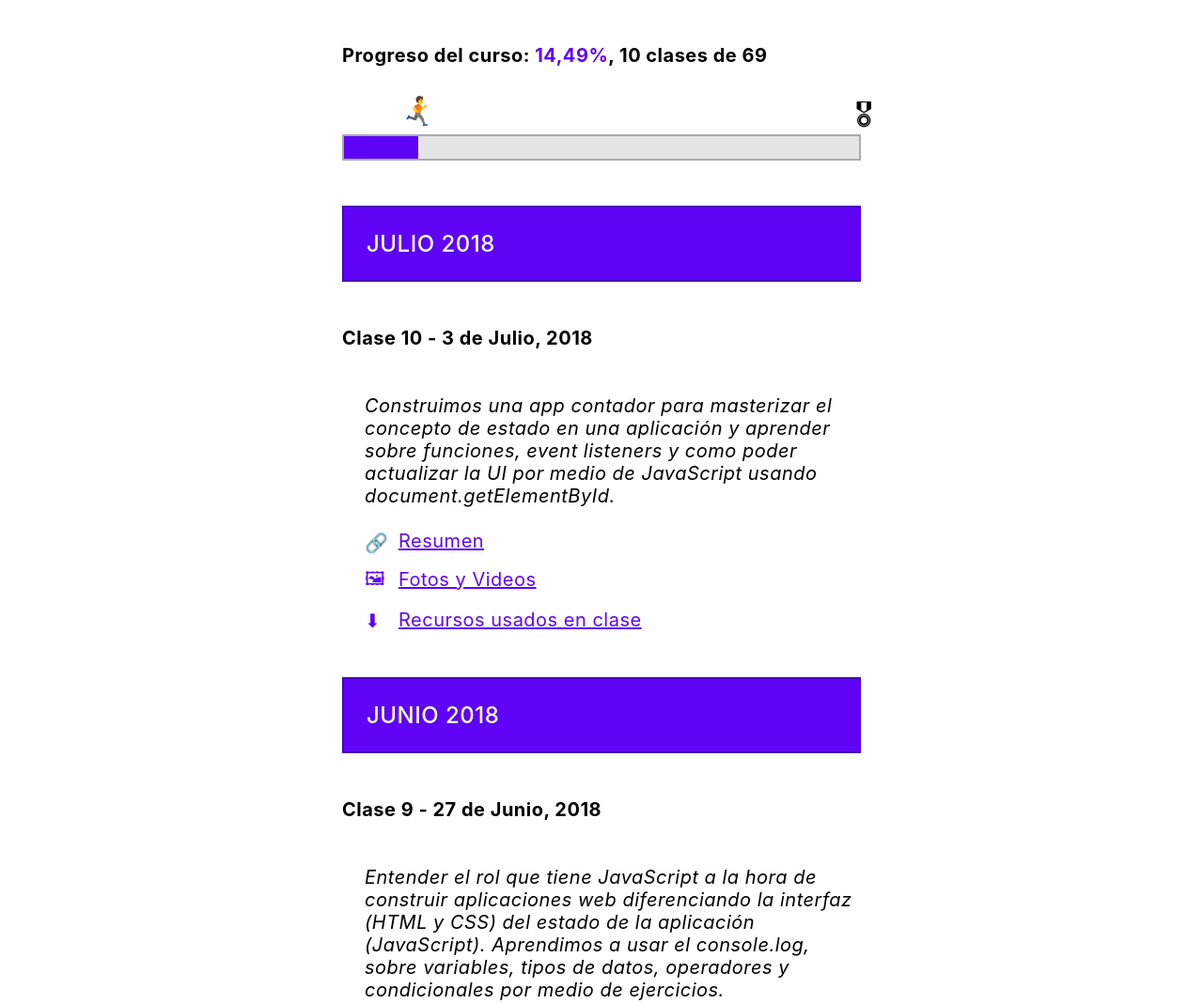
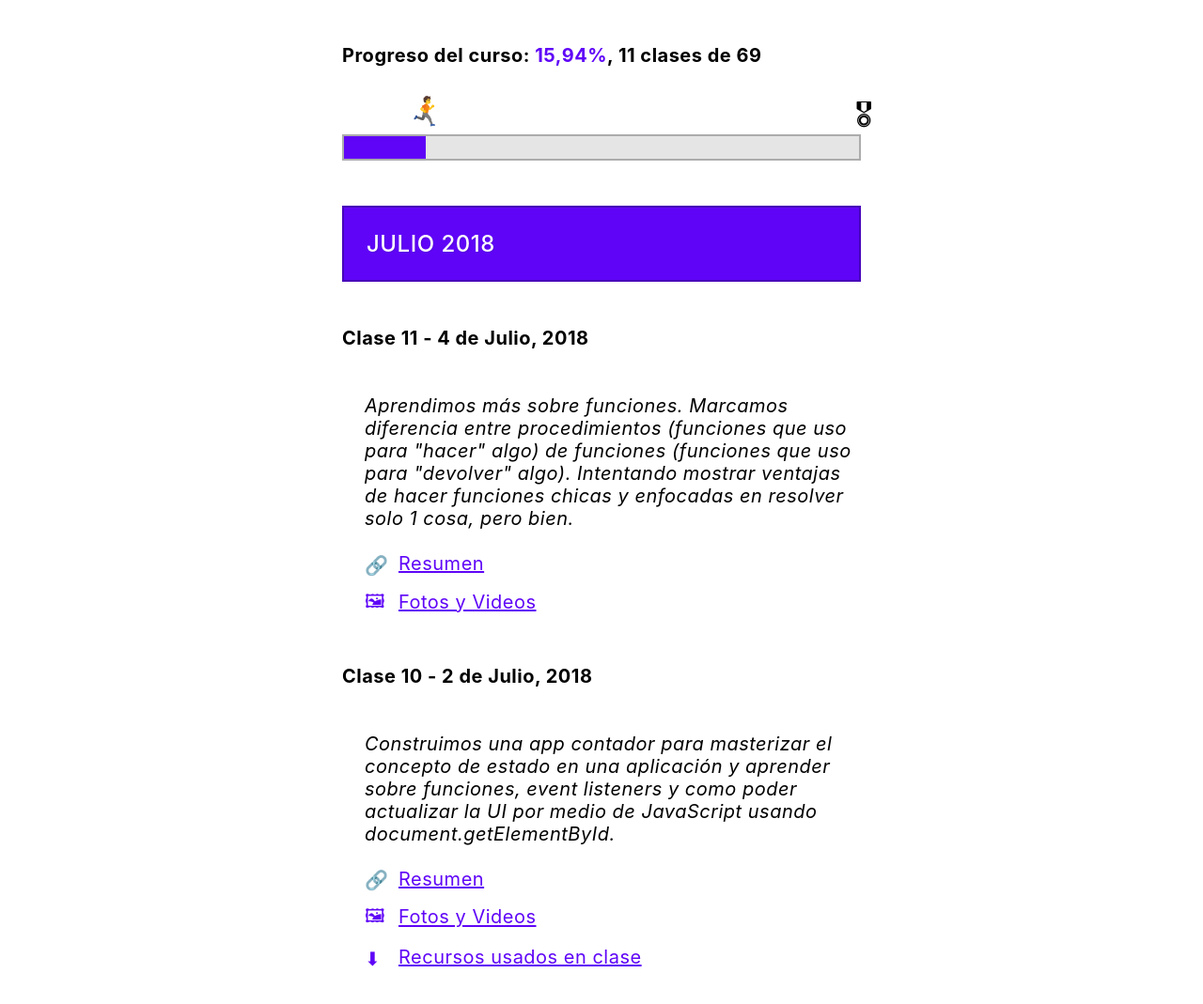
Before and after one commit to durancristhian/acamica-dwfs-belgrano, a website: page public/index.html in a window 1280 px wide. Shown: the part 235-1304 px from the top of the page at 94% size. Drawn offline with Linux system fonts and the light colour scheme.

Commit message:
Add lesson 11

```diff
--- a/public/index.html
+++ b/public/index.html
@@ -34,17 +34,31 @@
         <div class="inner-container">
             <div class="progress-section">
                 <h4>Progreso del curso:
-                    <span class="color-animation">14,49%</span>, 10 clases de 69</h4>
+                    <span class="color-animation">15,94%</span>, 11 clases de 69</h4>
                 <div class="progress-bar-container">
-                    <div class="girl" style="left: 14.49%;">🏃</div>
+                    <div class="girl" style="left: 15.94%;">🏃</div>
                     <div class="medal">🎖</div>
-                    <div class="background-animation progress-bar" style="width: 14.49%;"></div>
+                    <div class="background-animation progress-bar" style="width: 15.94%;"></div>
                 </div>
             </div>
             <h3 class="background-animation">Julio 2018</h3>
             <div class="lesson">
                 <div>
-                    <h4>Clase 10 - 3 de Julio, 2018</h4>
+                    <h4>Clase 11 - 4 de Julio, 2018</h4>
+                </div>
+                <div>
+                    <p>
+                        <em>Aprendimos más sobre funciones. Marcamos diferencia entre procedimientos (funciones que uso para
+                            "hacer" algo) de funciones (funciones que uso para "devolver" algo). Intentando mostrar ventajas
+                            de hacer funciones chicas y enfocadas en resolver solo 1 cosa, pero bien.</em>
+                    </p>
+                    <a href="https://drive.google.com/open?id=1XPQvbDfjQ3_6Hw7GZNhpX37rRFgfN02S1QvXY86gxGE" target="_blank" class="color-animation link">Resumen</a>
+                    <a href="https://drive.google.com/open?id=1t9yNaquuvZfVjHL-4av1TuTMMi45I-cg" target="_blank" class="color-animation media">Fotos y Videos</a>
+                </div>
+            </div>
+            <div class="lesson">
+                <div>
+                    <h4>Clase 10 - 2 de Julio, 2018</h4>
                 </div>
                 <div>
                     <p>
```
